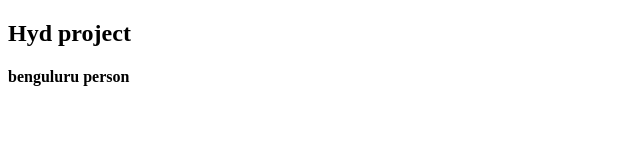
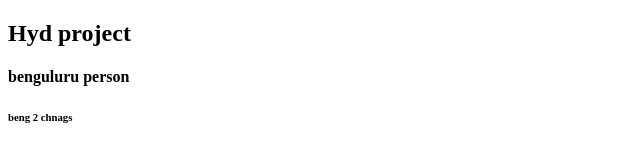
Before and after one commit to BandhamUpendra/projecthyd, a plain HTML site: page index.html in a window 1280 px wide. Shown: the full height of the page, 0-640 px from the left. Drawn offline with Linux system fonts and the light colour scheme.

Commit message:
beng changes2

```diff
--- a/index.html
+++ b/index.html
@@ -8,5 +8,6 @@
 <body>
     <h2> Hyd project </h2>
     <h4>benguluru person</h4>
+    <h6>beng 2 chnags</h6>
 </body>
 </html>
```
